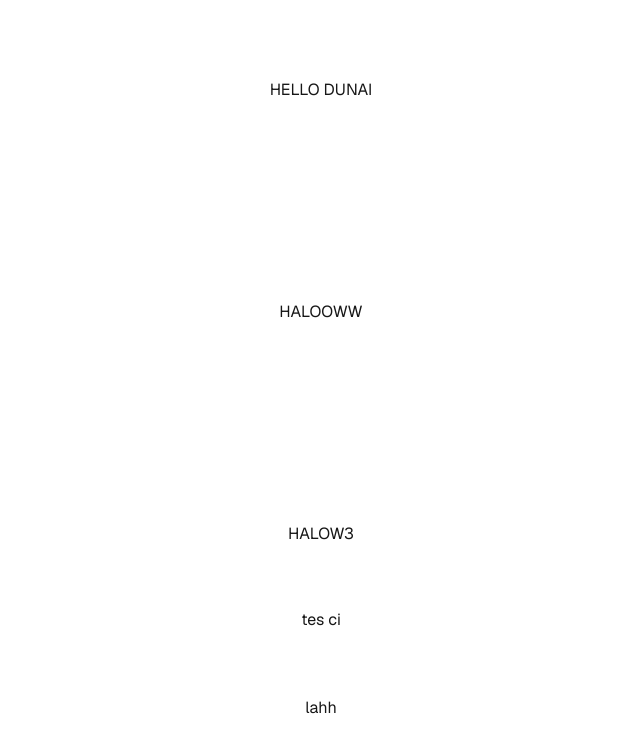
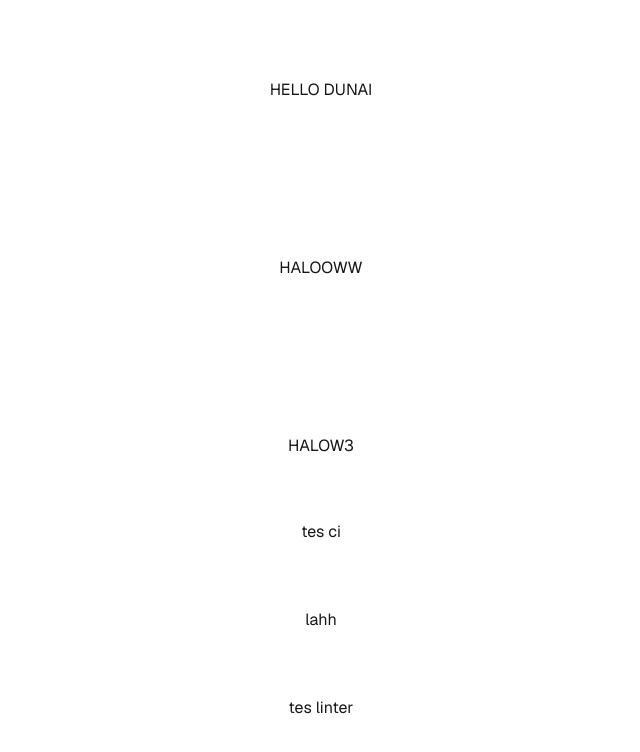
Before and after one commit to mahyaSjaaa/devsecops2, a Next.js app: page / in a window 1280 px wide. Shown: the top 752 px of the page, without its empty margins (319-959 px from the left). Built offline with nearby package versions, Linux system fonts and the light colour scheme.

Commit message:
tes slinter2

```diff
--- a/src/app/page.jsx
+++ b/src/app/page.jsx
@@ -8,6 +8,7 @@ export default function Home() {
       <p>HALOW3</p>
       <p>tes ci</p>
       <p>lahh</p>
+      <p>tes linter</p>
     </div>
   );
 }
```
